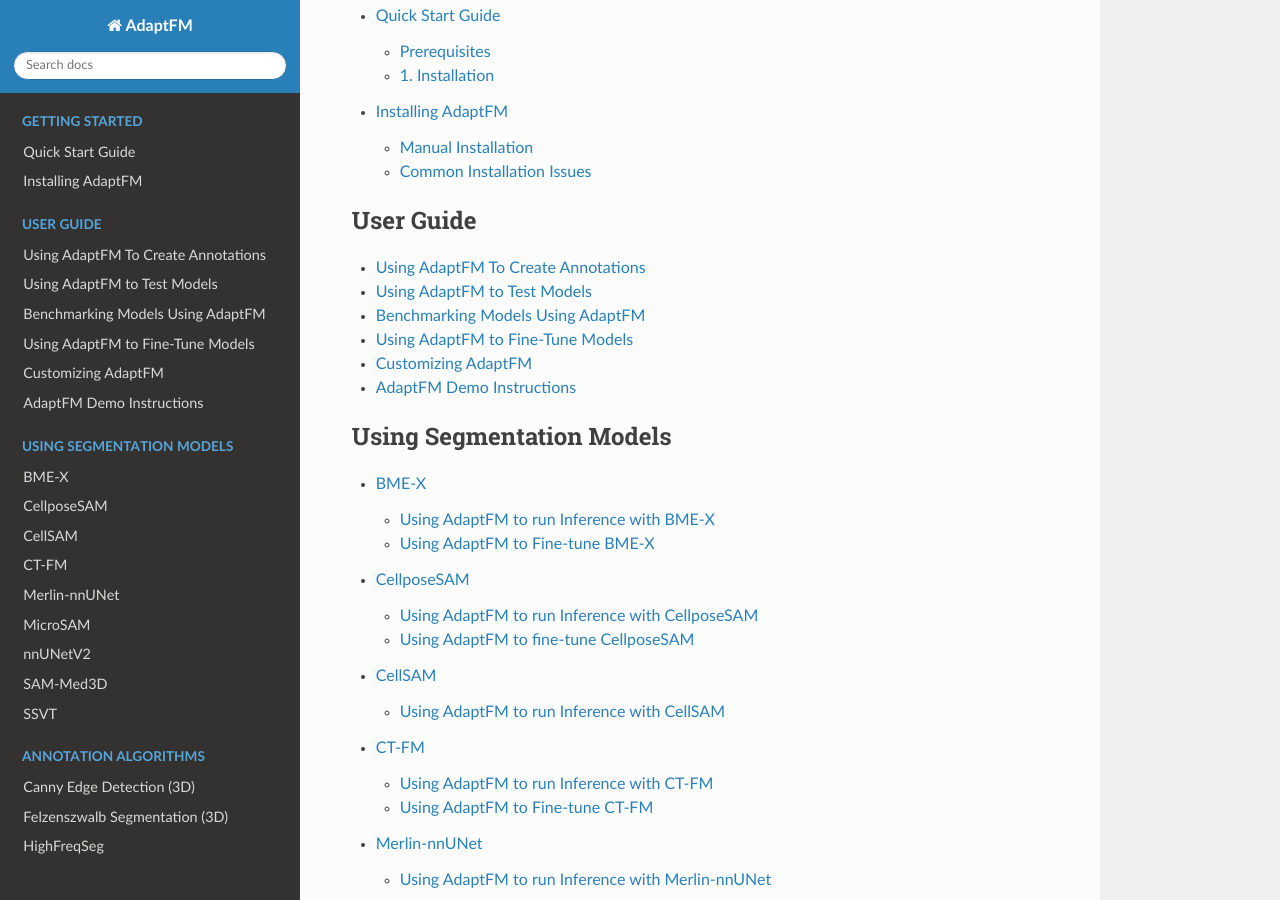
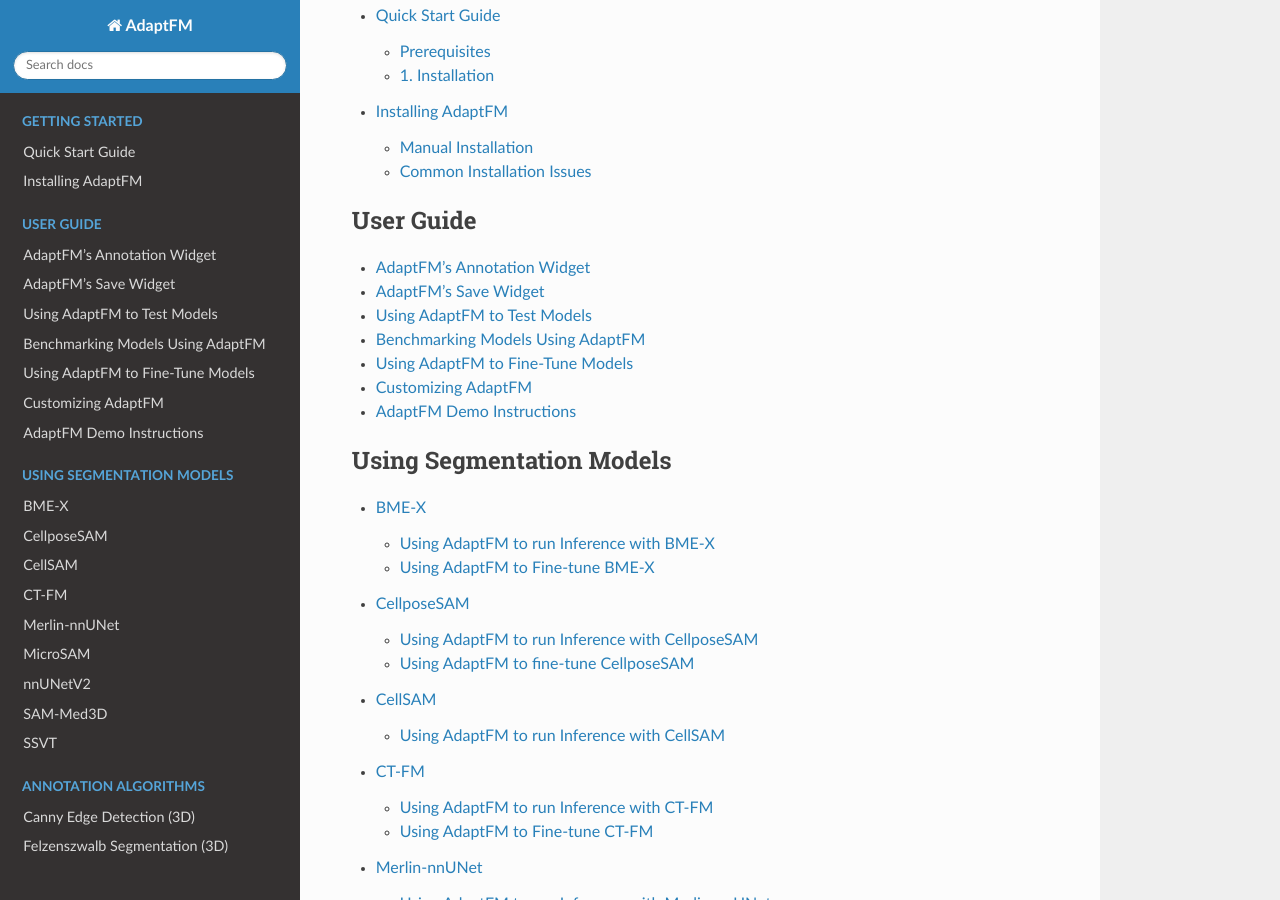
Before and after one commit to Zhao-Lab-UW-DHO/AdaptFM, a Sphinx documentation site: the page built from docs/index.rst, in a window 1280 px wide and 900 px high, scrolled down 300 px. Built offline with Sphinx 7.4.7 and the Read the Docs theme 3.1.0, drawn with Linux system fonts in a browser that asks for light colours; part of the change alters nothing that is shown.

Commit message:
annotation widget guide

```diff
--- a/docs/user-guide/annotations.md
+++ b/docs/user-guide/annotations.md
@@ -1,24 +1,42 @@
-# Using AdaptFM To Create Annotations
+# AdaptFM's Annotation Widget
 
-You can use AdaptFM to create annotations to use as labels for fine-tuning models. Before fine-tuning, first make sure you have [installed](../../README.md#main-installation) and [tested](./Testing-Models.md) the model, since fine-tuning might not be needed.
+You can use the annotation widget within AdaptFM to quickly create labeled data for training or evaluating models. The annotation algorithm supports a number of segmentation algorithms. These algorithms are a starting point. You can use these to get a starting segmentation of the image, and modify it using Napari's built in image editors.
 
-Steps for creating annotations are:
-1. Select the algorithm you would like to use.
-1. Enter the parameters for segmentation.
-1. If using SAM2 or SAM3, follow the below steps (if not, go to step 4):
-    - **For SAM2**:
-        1. Press "Initialize (encode all slices)"
-        1. Select the 'Segment click mode' checkbox. Click on objects to segment in **one layer**. Changing layers during click segmentation will cause SAM2 to improperly propagate segmentations.
-        1. Unselect the 'Segment click mode' checkbox to move around the image.
-        1. Click "Propagate through volume" once all desired objects on the current layer are selected.
-        1. Scroll to other layers to segment objects as needed.
-        1. You can additionally use box prompts by creating a shapes layer in Napari and using the "Select Shapes" pointer
-    - **For SAM3**:
-        1. Press "Initialize (encode all slices)"
-        1. Provide a text prompt for the segmentation model and click "Segment by text". SAM3 does not support click segmentation without text segmentation first.
-        1. Select the 'Segment click mode' checkbox. Segment objects in that layer (if needed) by clicking on them.
-        1. Click "Propagate through volume" once all desired objects on the current layer are segmented.
-        1. Move onto the succeeding steps for creating annotations.
-1. Select the 'save dir' directory for saving the 3D image, and a name for the file. The "save dir" is the folder you should pick when [fine-tuning](./Fine-tuning-models.md) your models.
+***These algorithms are intended for annotating images, not performing large-scale automated segmentation. For large-scale segmentation please see the supported foundation models.***
 
-![Segmentation Demo](../../asset/demo_cropped.gif) ![SAM2 Demo](../../asset/SAM2_GIF.gif)
+***In our experience, SAM2 offers the best and fastest results for image segmentation for most use cases. Be sure to install SAM2 using the AdaptFM Model Installer prior to using it.***
+
+The annotation widget has 4 main parts:
+
+
+1. **Algorithm Selector** - Use this drop down to select the algorithm you would like to use for segmentation. To learn more about each algorithm, how it works, and what their parameters do, click on the below links.
+
+***Because of the variety of medical images, we recommend quickly testing several of the below algorithms to see which works best for your data and segmentation needs***
+
+[Canny Edge Detection 3D](../annotating/canny-edge-3d.md)
+[Felzenszwalb 3D](../annotating/felzenszwalb-3d.md)
+[High Frequency Segmentation](../annotating/high-freq-seg.md)
+[Nuclear Log Gabor Segmentation](../annotating/nuc-log-gabor.md)
+[Organoid Seg](../annotating/organoid-seg.md)
+[Otsu Thresholding 3D](../annotating/otsu-threshold-3d.md)
+[Segment Anything 2](../annotating/sam2.md)
+[Segment Anything 3](../annotating/sam3.md)
+[Sauvola Thresholding 3D](../annotating/sauvola-threshold-3d.md)
+
+2. **Adjustable Parameters** - When you change models, a set of adjustable parameters will appear in this section. These paraemters will change how the algorithm is applied, and can improve (or worsen) segmentation quality. Use the above links to see how each parameter will impact segmentations.
+
+3. **Run auto-segmentation** - Once you have a selected an algorithm and adjusted parameters, click this button to apply the algorithm **to the image currently opened in Napari**. Importantly, this button is not available in SAM2 and SAM3. Those algorithms allow interactive segmentation (segmentation by clicking or entering a text concept)
+
+4. **Run auto-segmentation on folder** - This button will let you run the selected algorithm (and parameters) on an entire folder of images. When selecting this option you will be prompted for the folder you would like to process. **You can adjust the save location and whether or not to save the original image alongside the segmentation by adjusting the save widget**.
+
+# AdaptFM's Save Widget
+
+Once you are ready to save your image, you can use the AdaptFM Save Widget to save the labeled image. We recommend using this widget for saving, as it will save your data in the format required for training.
+
+
+The AdaptFM has 4 main settings
+
+1. **Save Location** - the directory where you would like to save the image
+2. **Filename** - the name given to the file when saving. Importantly, labeled images will have '_seg' attached to the name in order to automate training.
+3. **Segmentation Layer** - which labeled layer you would like to save
+4. **Save Image Alongside** - when saving the labeled image, would you like to save the original image alongside. **We recommend checking this box if you plan to use your labeled data for training. This will save your data in a common folder that you can later select when launching training.**
```
